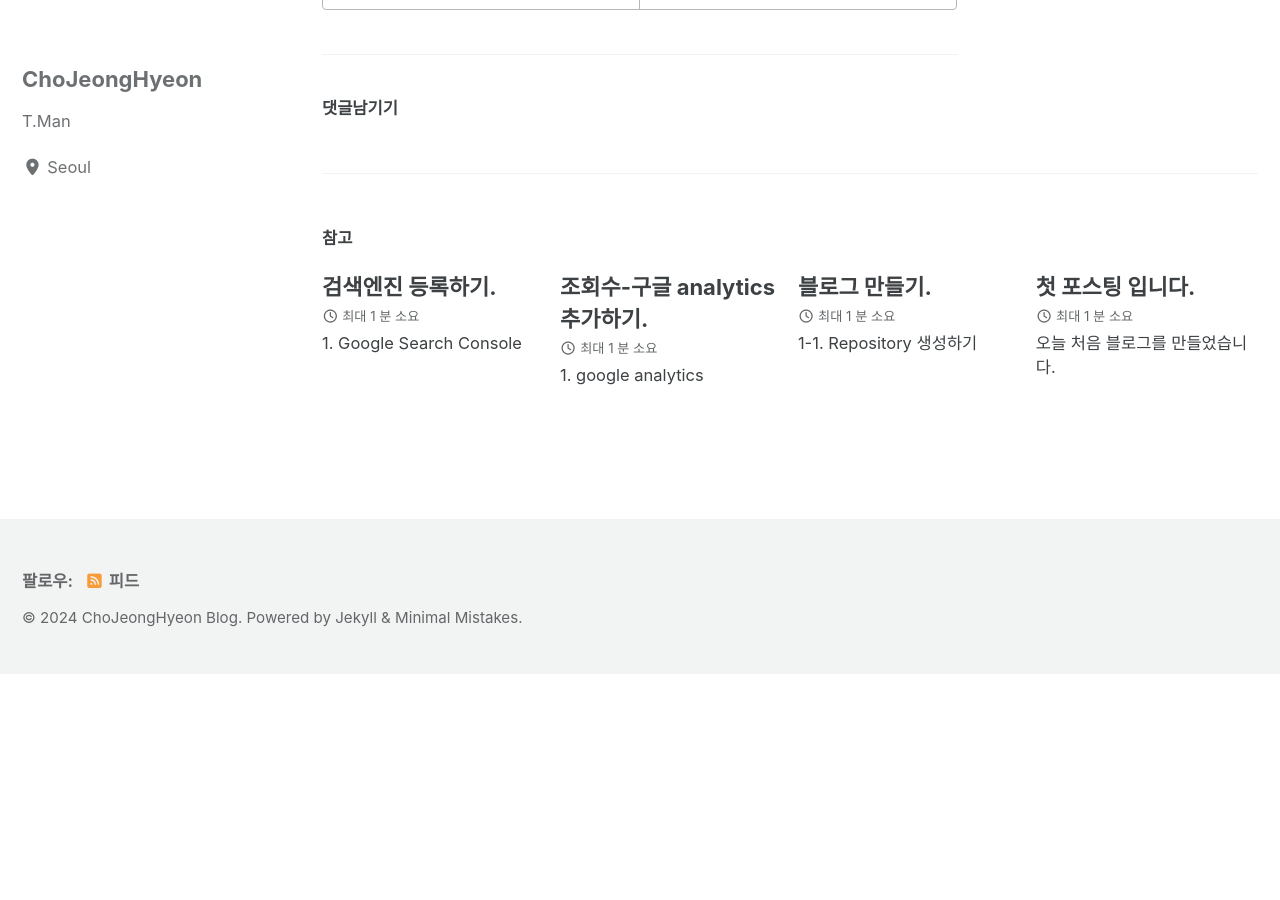
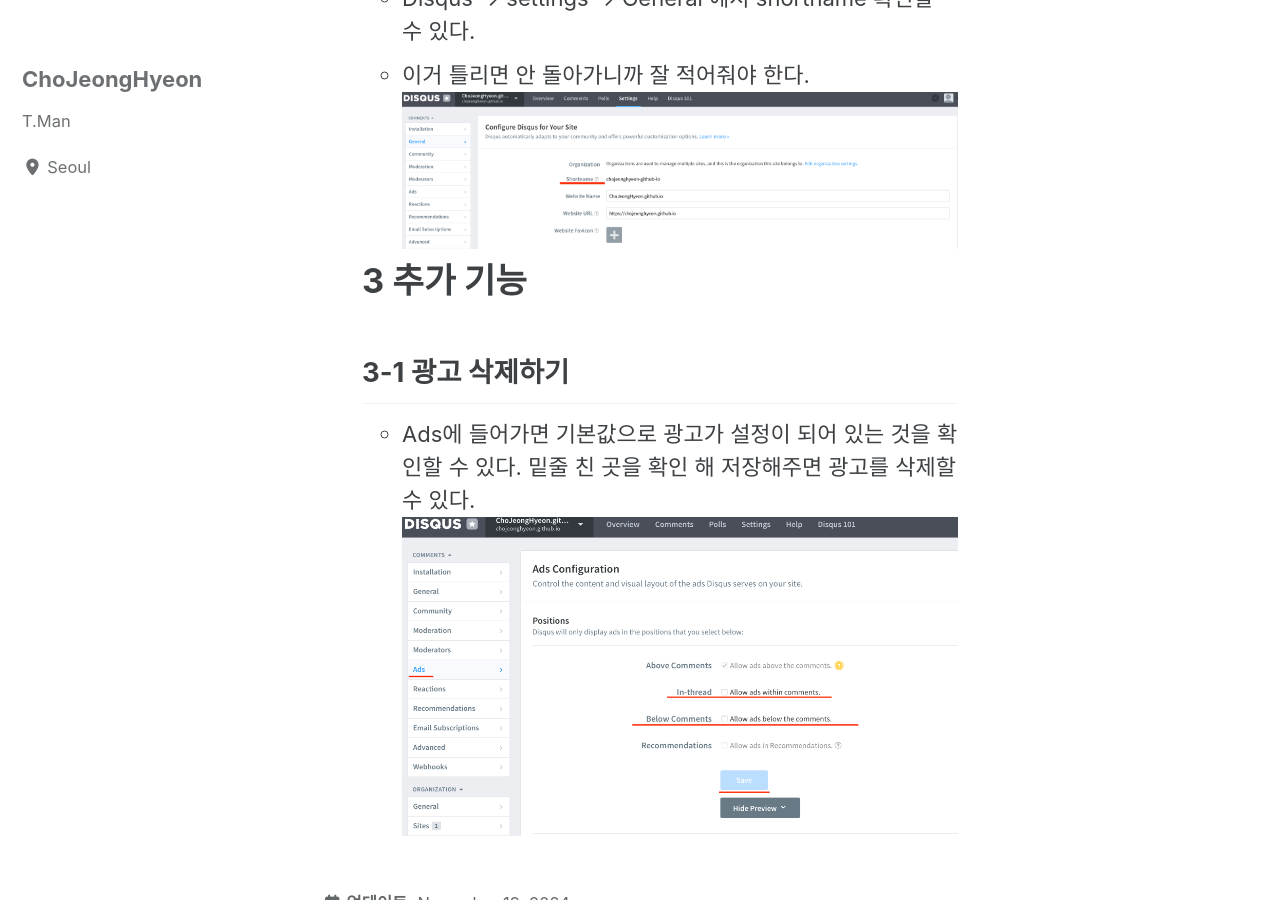
Before and after one commit to ChoJeongHyeon/ChoJeongHyeon.github.io, a Jekyll site: the page built from _posts/2024-11-19-create-comment.md, in a window 1280 px wide and 900 px high, scrolled down 3296 px. Built offline with Jekyll 4.4.1, drawn with Linux system fonts in a browser that asks for light colours; cached includes are drawn as plain includes; comment, search, counter and statistics services are not loaded; before the commit the page ends 3970 px from its top, so only the background shows below that.

Commit message:
댓글 기능 설명

```diff
--- a/_posts/2024-11-19-create-comment.md
+++ b/_posts/2024-11-19-create-comment.md
@@ -21,9 +21,19 @@ title: "댓글 기능 추가하기."
 ## 2-1. vscode config.yml
 
 - config.yml파일 맨 아랫쪽에 defaults: 에서 comments에서 '#' 제거하기
+  ![](/assets/img/disqus vscode1.png)
 - config.yml파일 30번대 줄에 가면 provider에 내가 사용하는 웹 사이트 써주기 ex.disqus
+  ![](/assets/img/disqus vscode2.png)
 - <span style="color:red">provider 아래 shortname 변경하기<span>
+
   - 찾기 어려움
   - Disqus -> settings -> General 에서 shortname 확인할 수 있다.
   - 이거 틀리면 안 돌아가니까 잘 적어줘야 한다.
     ![](/assets/img/disqus%20shortname.png)
+
+  # 3 추가 기능
+
+  ## 3-1 광고 삭제하기
+
+  - Ads에 들어가면 기본값으로 광고가 설정이 되어 있는 것을 확인할 수 있다. 밑줄 친 곳을 확인 해 저장해주면 광고를 삭제할 수 있다.
+    ![](/assets/img/disqus advertise.png)
```
Also changed, not shown: assets/img/disqus advertise.png, assets/img/disqus vscode1.png (added), assets/img/disqus vscode2.png (added).
